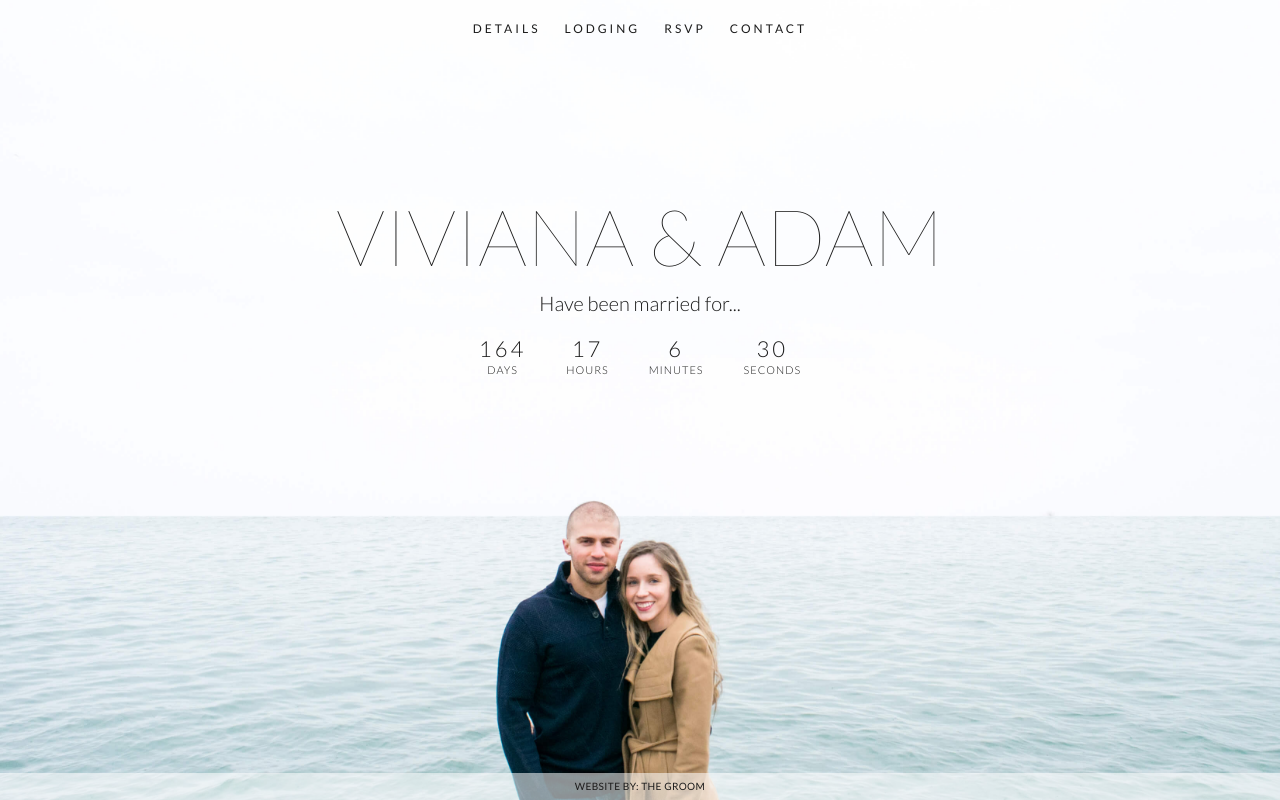
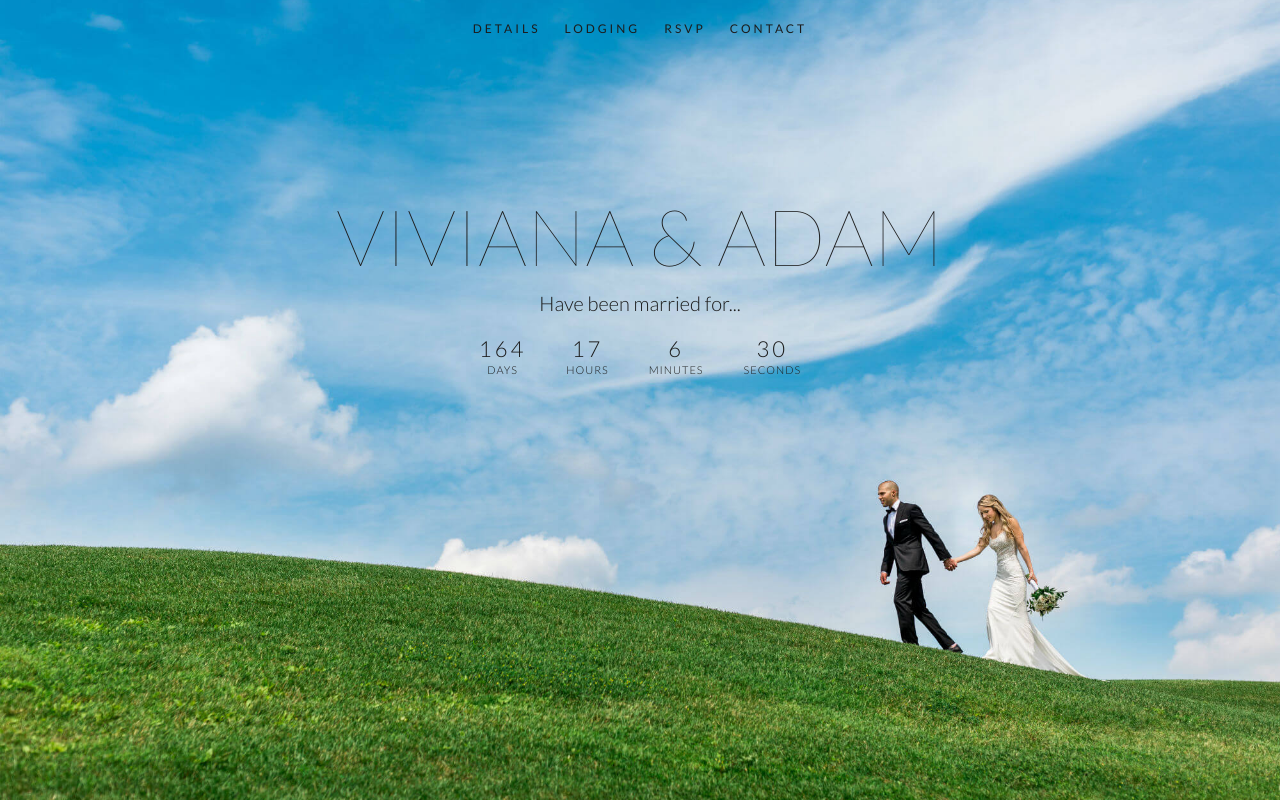
Before and after one commit to adamfeldman2/va-wedding-2, a React (Create React App) app in the folder client/: page / in a window 1280 px wide. Built offline with nearby package versions, Linux system fonts and the light colour scheme; the HTML template or start-up script is replaced by a standard one.

Commit message:
Update background image

```diff
--- a/client/src/components/Footer.js
+++ /dev/null
@@ -1,11 +0,0 @@
-import React from 'react';
-
-const Footer = () => {
-  return (
-    <a className="wrapper-component-footer" href="https://adamcodes.ca" target="_blank" rel="noopener noreferrer">
-      Website by: The Groom
-    </a>
-  );
-};
-
-export default Footer;
--- a/client/src/routers/router.js
+++ b/client/src/routers/router.js
@@ -7,7 +7,6 @@ import RSVP from '../pages/RSVP';
 import Contact from '../pages/Contact';
 import FourOhFour from '../pages/FourOhFour';
 import Header from '../components/Header';
-import Footer from '../components/Footer';
 
 const Router = () => {
   return (
@@ -22,7 +21,6 @@ const Router = () => {
           <Route exact path="/contact" component={Contact} />
           <Route component={FourOhFour} />
         </Switch>
-        <Footer />
       </div>
     </BrowserRouter>
   );
--- a/client/src/styles/App.css
+++ b/client/src/styles/App.css
@@ -193,7 +193,7 @@ ul {
 
 body {
   color: #272727;
-  background-image: url("../assets/images/bg_image.jpg");
+  background-image: url("../assets/images/bg_image1.jpg");
   background-size: cover;
   background-attachment: fixed;
   background-repeat: no-repeat;
--- a/client/src/styles/partials/_normalize.scss
+++ b/client/src/styles/partials/_normalize.scss
@@ -198,7 +198,7 @@ ul {
 
 body {
   color: #272727;
-  background-image: url('../assets/images/bg_image.jpg');
+  background-image: url('../assets/images/bg_image1.jpg');
   background-size: cover;
   background-attachment: fixed;
   background-repeat: no-repeat;
```
Also changed, not shown: client/src/assets/images/bg_image.jpg (deleted), client/src/assets/images/bg_image1.jpg (added).
